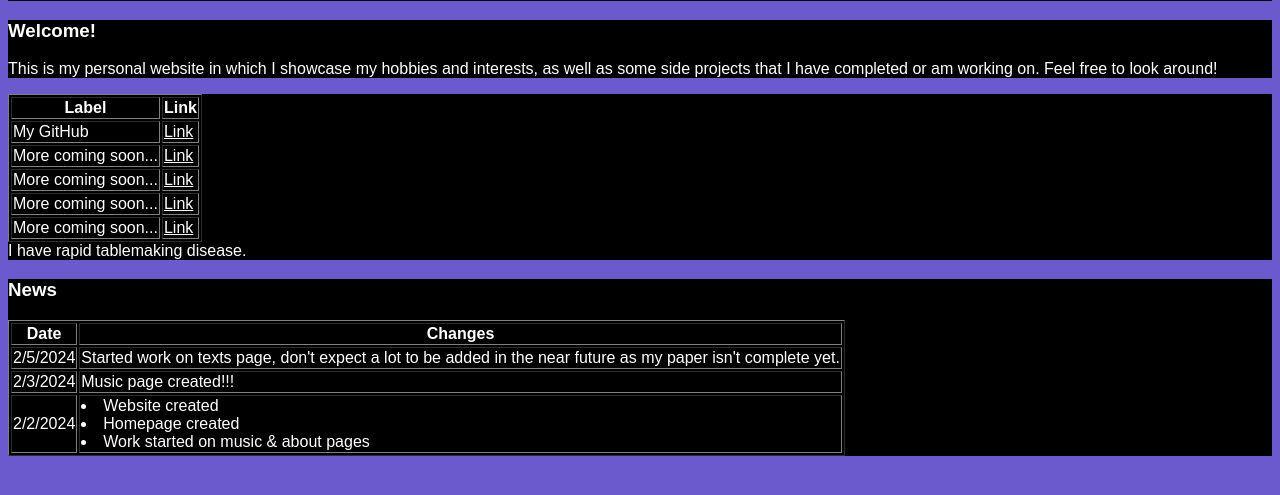
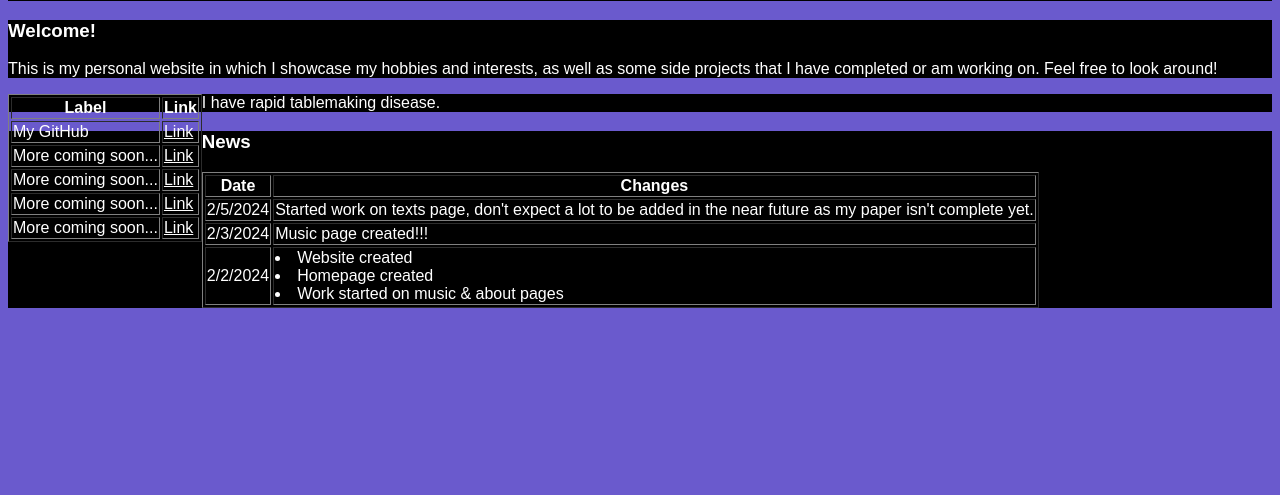
Before and after one commit to Keegan-Welch/CrazyWebsite, a plain HTML site: page index.html in a window 1280 px wide. Shown: the part 129-624 px from the top of the page. Drawn offline with Linux system fonts and the light colour scheme.

Commit message:
meowww!!!

```diff
--- a/index.html
+++ b/index.html
@@ -24,7 +24,7 @@
 
     <div class="linkSection">
       <p>
-        <table border="1">
+        <table border="1" align="left">
           <tr>
             <th>Label</th>
             <th>Link</th>
@@ -50,7 +50,7 @@
             <td><a href="https://www.google.com">Link</a></td>
           </tr>
         </table>
-        I have rapid tablemaking disease.
+        <div>I have rapid tablemaking disease.</div>
       </p>
     </div>
     <div class="news" style="background-color:black;">
```
